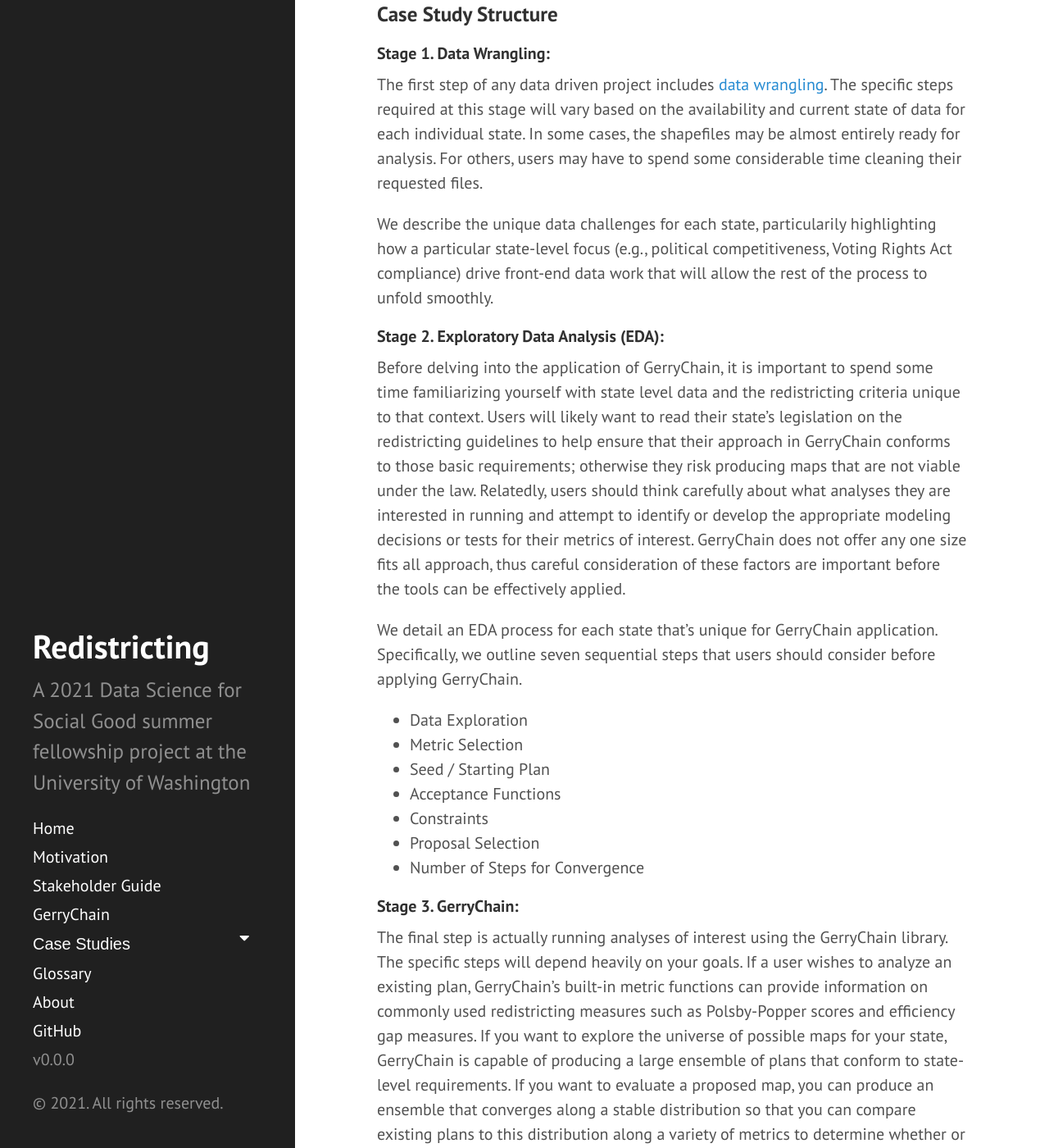
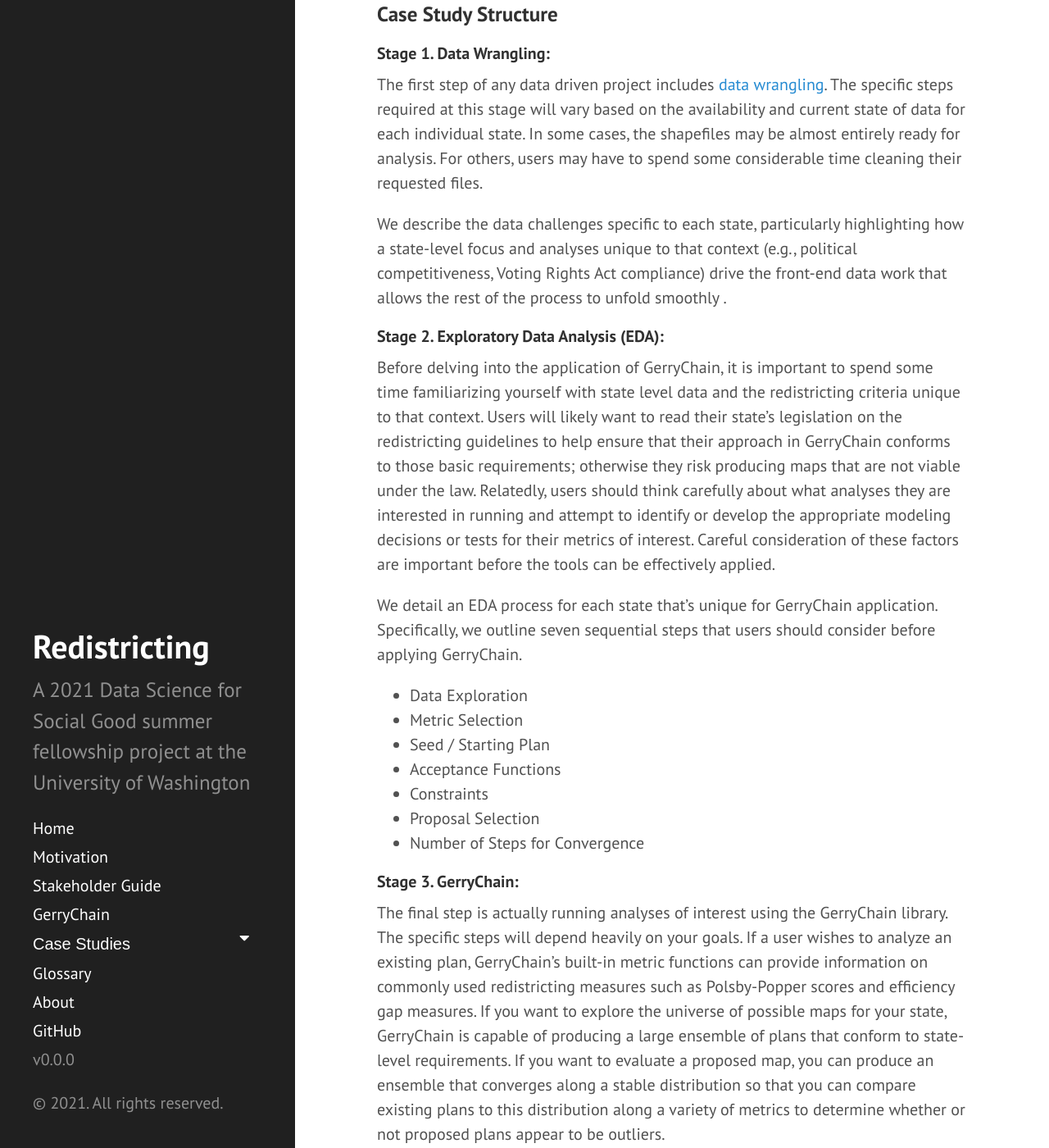
Before and after one commit to uwescience/DSSG2021-redistricting-website, a Jekyll site: the page built from casestudies.md, in a window 1280 px wide and 1400 px high, scrolled down 348 px. Shown: the whole window at 82% size. Built offline with Jekyll 4.4.1, drawn with Linux system fonts in a browser that asks for light colours; some of the changed text lies outside the part shown.

Commit message:
Update casestudies.md

```diff
--- a/casestudies.md
+++ b/casestudies.md
@@ -11,11 +11,11 @@ We conducted three different use cases of GerryChain across three different stat
 
 The first step of any data driven project includes [data wrangling](https://online.hbs.edu/blog/post/data-wrangling). The specific steps required at this stage will vary based on the availability and current state of data for each individual state. In some cases, the shapefiles may be almost entirely ready for analysis. For others, users may have to spend some considerable time cleaning their requested files.
 
-We describe the unique data challenges for each state, particularily highlighting how a particular state-level focus (e.g., political competitiveness, Voting Rights Act compliance) drive front-end data work that will allow the rest of the process to unfold smoothly.
+We describe the data challenges specific to each state, particularly highlighting how a state-level focus and analyses unique to that context (e.g., political competitiveness, Voting Rights Act compliance) drive the front-end data work that allows the rest of the process to unfold smoothly .
 
 #### Stage 2. Exploratory Data Analysis (EDA):
 
-Before delving into the application of GerryChain, it is important to spend some time familiarizing yourself with state level data and the redistricting criteria unique to that context. Users will likely want to read their state’s legislation on the redistricting guidelines to help ensure that their approach in GerryChain conforms to those basic requirements; otherwise they risk producing maps that are not viable under the law. Relatedly, users should think carefully about what analyses they are interested in running and attempt to identify or develop the appropriate modeling decisions or tests for their metrics of interest. GerryChain does not offer any one size fits all approach, thus careful consideration of these factors are important before the tools can be effectively applied.
+Before delving into the application of GerryChain, it is important to spend some time familiarizing yourself with state level data and the redistricting criteria unique to that context. Users will likely want to read their state’s legislation on the redistricting guidelines to help ensure that their approach in GerryChain conforms to those basic requirements; otherwise they risk producing maps that are not viable under the law. Relatedly, users should think carefully about what analyses they are interested in running and attempt to identify or develop the appropriate modeling decisions or tests for their metrics of interest. Careful consideration of these factors are important before the tools can be effectively applied.
 
 We detail an EDA process for each state that's unique for GerryChain application. Specifically, we outline seven sequential steps that users should consider before applying GerryChain.
 
```
Also changed, not shown: other parts of casestudies.md (+1 -1 lines).
